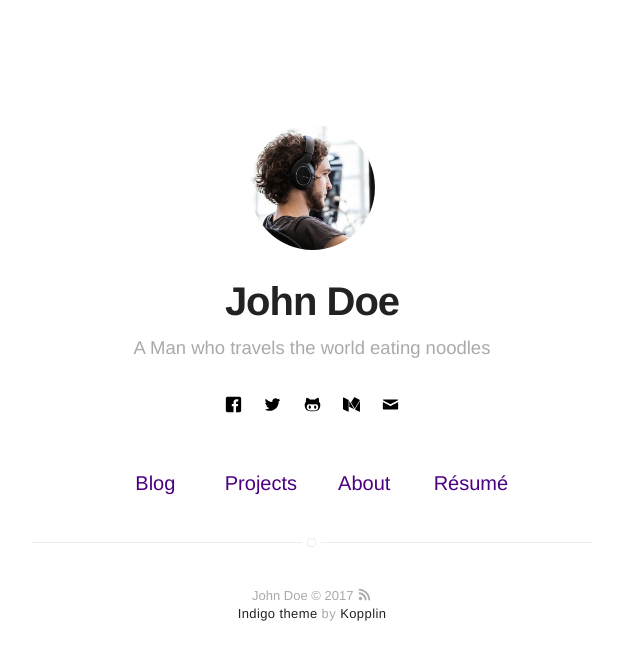
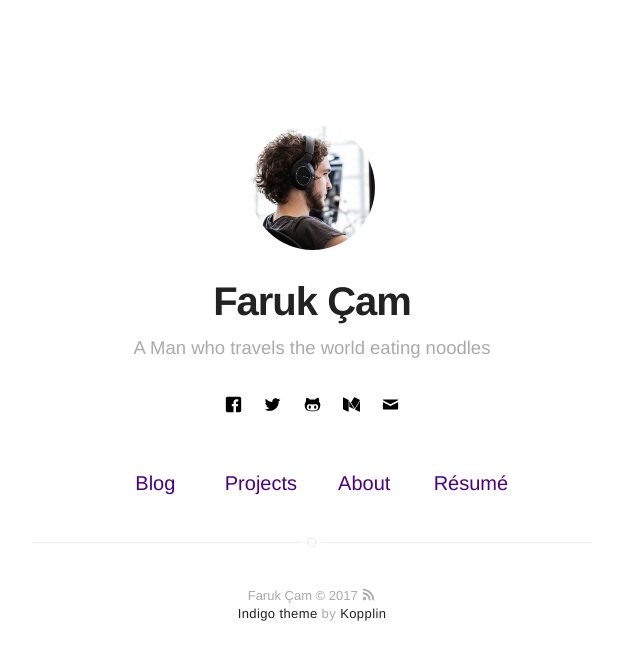
Before and after one commit to farukcam/farukcam.github.io, a Jekyll site: the page built from index.html, in a window 1280 px wide. Shown: the top 660 px of the page, without its empty margins (328-968 px from the left). Built offline with Jekyll 4.4.1, drawn with Linux system fonts in a browser that asks for light colours.

Commit message:
Update _config.yml

```diff
--- a/_config.yml
+++ b/_config.yml
@@ -1,5 +1,5 @@
 # main text of home
-name: John Doe
+name: Faruk Çam
 bio: A Man who travels the world eating noodles
 
 # twitter summary info
```
